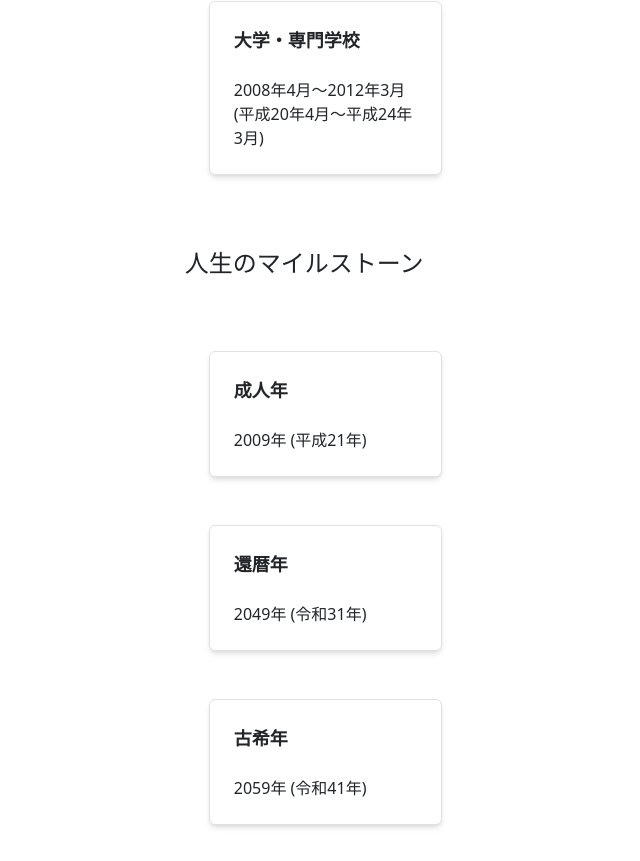
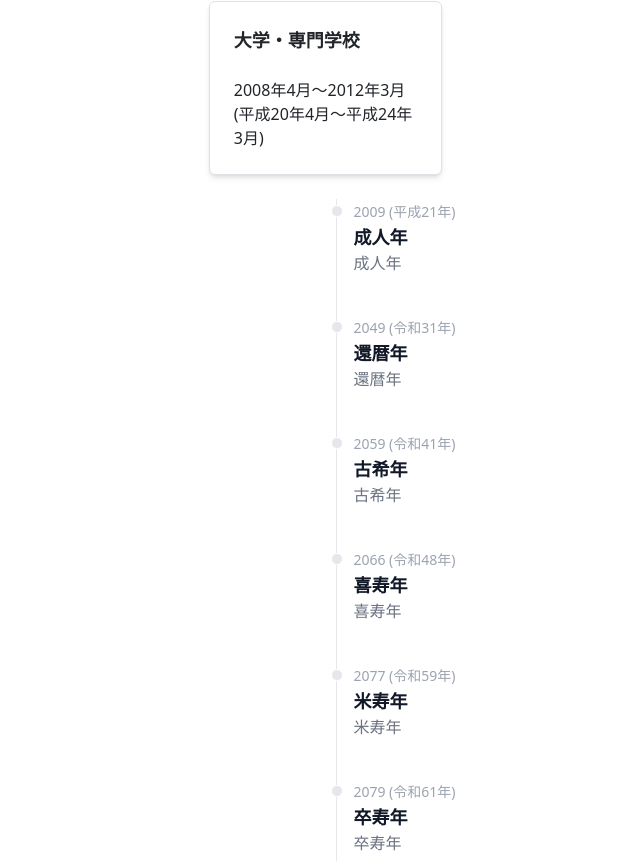
Before and after one commit to foresukecom/toolbox, a Vue app: page /birthdate-info in a window 1280 px wide. Shown: the part 1579-2440 px from the top of the page, without its empty margins (244-884 px from the left). Built offline with nearby package versions, Linux system fonts and the light colour scheme; no server answers.

Commit message:
年表をタイムライン形式で表示するように変更

```diff
--- a/package.json
+++ b/package.json
@@ -17,6 +17,7 @@
     "crypto-js": "^4.1.1",
     "dayjs": "^1.11.7",
     "ffmpeg.js": "^4.2.9003",
+    "flowbite": "^1.7.0",
     "gif.js": "^0.2.0",
     "leaflet": "^1.9.3",
     "moment-duration-format": "^2.3.2",
--- a/src/views/BirthdateInfo.vue
+++ b/src/views/BirthdateInfo.vue
@@ -10,7 +10,7 @@
           <InfoCard title="干支" :text="result.zodiacSign" :showCopyButton="false" />
           <InfoCard title="曜日" :text="result.dayOfWeek" :showCopyButton="false" />
 
-          <h2 class="text-2xl my-5">学生生活の年表</h2>
+          <h2 class="text-2xl my-5">年表</h2>
           <InfoCard title="小学校"
             :text="`${result.primarySchoolAdmissionYear}年4月〜${result.primarySchoolGraduationYear}年3月 \n(${toJapaneseEra(result.primarySchoolAdmissionYear)}年4月〜${toJapaneseEra(result.primarySchoolGraduationYear)}年3月)`"
             :showCopyButton="false" />
@@ -34,18 +34,28 @@
             :text="`${result.universityAdmissionYear}年4月〜${result.universityGraduationYear}年3月 \n(${toJapaneseEra(result.universityAdmissionYear)}年4月〜${toJapaneseEra(result.universityGraduationYear)}年3月)`"
             :showCopyButton="false" />
 
-          <h2 class="text-2xl my-5">人生のマイルストーン</h2>
-          <div v-for="(milestone, index) in result.milestones" :key="index">
-            <InfoCard :title="milestone.name"
-              :text="milestone.year.toString() + '年 (' + toJapaneseEra(milestone.year) + '年)'" :showCopyButton="false" />
-          </div>
         </div>
       </div>
     </div>
   </div>
-</template>
 
 
+
+  <div style="display: flex; justify-content: center;">
+    <ol class="relative border-l border-gray-200 dark:border-gray-700">
+      <li class="mb-10 ml-4" v-for="(milestone, index) in milestones" :key="index">
+        <div
+          class="absolute w-3 h-3 bg-gray-200 rounded-full mt-1.5 -left-1.5 border border-white dark:border-gray-900 dark:bg-gray-700">
+        </div>
+        <time class="mb-1 text-sm font-normal leading-none text-gray-400 dark:text-gray-500">{{ milestone.year }} ({{
+          toJapaneseEra(milestone.year) }}年) </time>
+        <h3 class="text-lg font-semibold text-gray-900 dark:text-white">{{ milestone.name }}</h3>
+        <p class="mb-4 text-base font-normal text-gray-500 dark:text-gray-400"> {{ milestone.name }}  </p>
+      </li>
+    </ol>
+
+  </div>
+</template>
 
 <script>
 import InfoCard from '@/components/InfoCard.vue';
@@ -53,6 +63,11 @@ import InfoCard from '@/components/InfoCard.vue';
 export default {
   components: {
     InfoCard
+  },
+  computed: {
+    milestones() {
+      return this.result?.milestones || [];
+    },
   },
   data() {
     return {
@@ -89,15 +104,26 @@ export default {
       const universityAdmissionYear = birthYear + 19;
       const universityGraduationYear = universityAdmissionYear + parseInt(this.universityDuration);
 
+      // const milestones = [
+      //   { name: "成人年", year: birthYear + 20 },
+      //   { name: "古希年", year: birthYear + 70 },
+      //   { name: "還暦年", year: birthYear + 60 },
+      //   { name: "喜寿年", year: birthYear + 77 },
+      //   { name: "米寿年", year: birthYear + 88 },
+      //   { name: "卒寿年", year: birthYear + 90 },
+      //   { name: "白寿年", year: birthYear + 99 },
+      //   { name: "傘寿年", year: birthYear + 100 }
+      // ];
+
       const milestones = [
-        { name: "成人年", year: birthYear + 20 },
-        { name: "古希年", year: birthYear + 70 },
-        { name: "還暦年", year: birthYear + 60 },
-        { name: "喜寿年", year: birthYear + 77 },
-        { name: "米寿年", year: birthYear + 88 },
-        { name: "卒寿年", year: birthYear + 90 },
-        { name: "白寿年", year: birthYear + 99 },
-        { name: "傘寿年", year: birthYear + 100 }
+        { name: "成人年", year: birthYear + 20, age: 20 },
+        { name: "古希年", year: birthYear + 70, age: 70 },
+        { name: "還暦年", year: birthYear + 60, age: 60 },
+        { name: "喜寿年", year: birthYear + 77, age: 77 },
+        { name: "米寿年", year: birthYear + 88, age: 88 },
+        { name: "卒寿年", year: birthYear + 90, age: 90 },
+        { name: "白寿年", year: birthYear + 99, age: 99 },
+        { name: "傘寿年", year: birthYear + 100, age: 100 }
       ];
       milestones.sort((a, b) => a.year - b.year);
 
```
Also changed, not shown: 1 other file (tests, documents, lock files or other folders).
